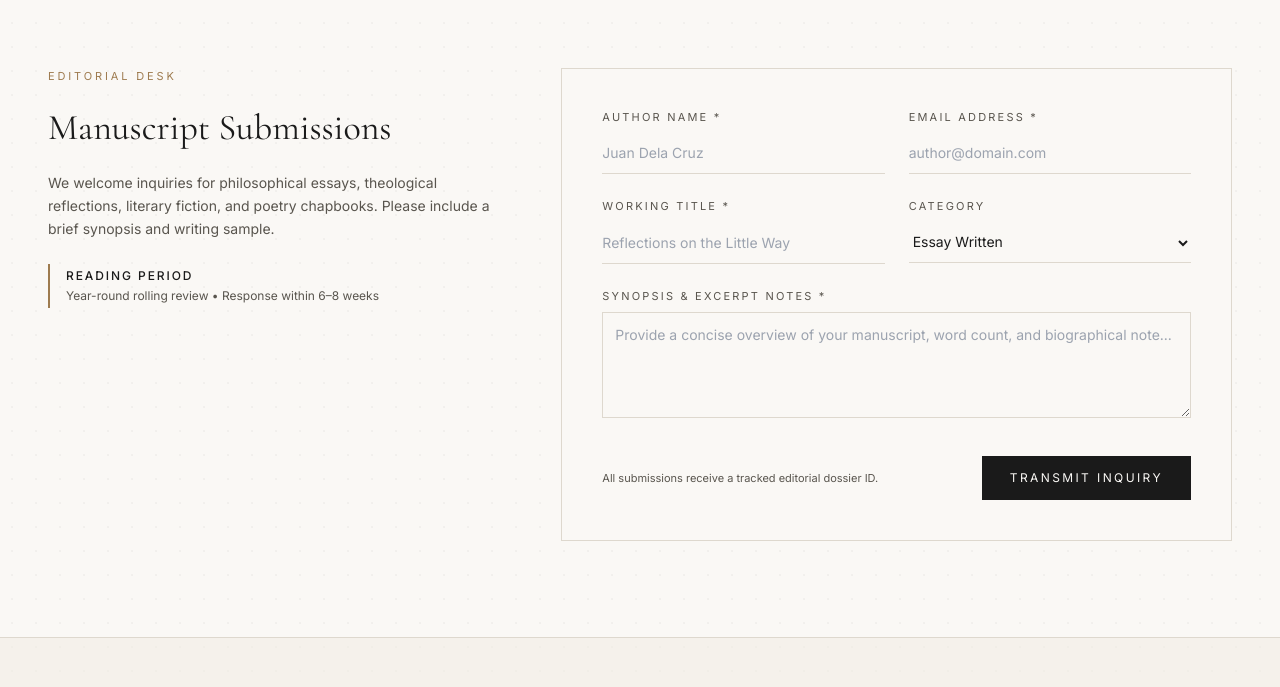
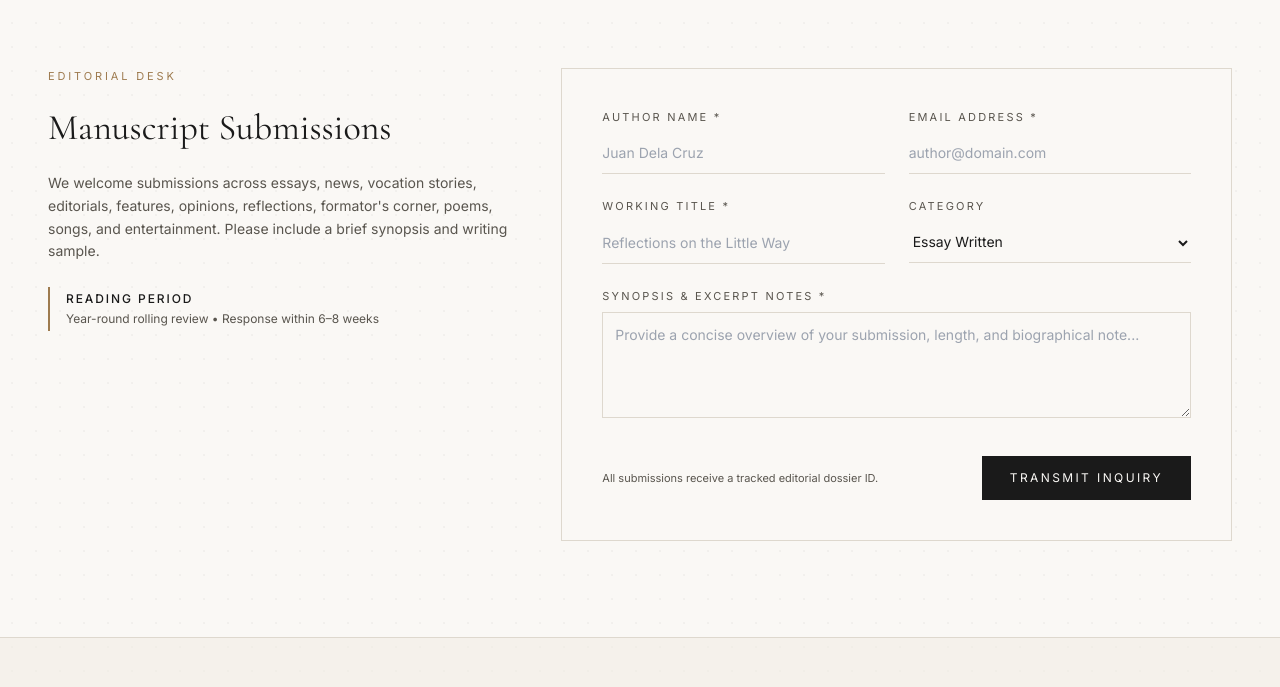
Before and after one commit to cmanzalay1-sys/LWCS-PARVA-VIA-PUBLICATION, a plain HTML site: page index.html in a window 1280 px wide. Shown: the part 1693-2380 px from the top of the page. Drawn offline with nearby package versions, Linux system fonts and the light colour scheme; a web font is replaced by a local one.

Commit message:
Update index.html

```diff
--- a/index.html
+++ b/index.html
@@ -216,7 +216,7 @@
           <p class="text-[11px] uppercase tracking-[0.26em] text-antiqueGold">Editorial Desk</p>
           <h2 class="font-serif text-4xl font-normal">Manuscript Submissions</h2>
           <p class="text-sm text-mutedInk leading-relaxed">
-            We welcome inquiries for philosophical essays, theological reflections, literary fiction, and poetry chapbooks. Please include a brief synopsis and writing sample.
+            We welcome submissions across essays, news, vocation stories, editorials, features, opinions, reflections, formator's corner, poems, songs, and entertainment. Please include a brief synopsis and writing sample.
           </p>
           <div class="border-l-2 border-antiqueGold pl-4 py-1 space-y-1 text-xs text-mutedInk">
             <p class="uppercase tracking-[0.16em] text-ink font-medium">Reading Period</p>
@@ -262,7 +262,7 @@
 
             <div>
               <label for="synopsis" class="block text-[11px] uppercase tracking-[0.2em] text-mutedInk mb-2">Synopsis &amp; Excerpt Notes *</label>
-              <textarea id="synopsis" rows="4" required placeholder="Provide a concise overview of your manuscript, word count, and biographical note..." class="w-full bg-transparent border border-hairline p-3 text-sm text-ink focus:outline-none focus:border-ink transition-colors"></textarea>
+              <textarea id="synopsis" rows="4" required placeholder="Provide a concise overview of your submission, length, and biographical note..." class="w-full bg-transparent border border-hairline p-3 text-sm text-ink focus:outline-none focus:border-ink transition-colors"></textarea>
             </div>
 
             <div class="flex flex-col sm:flex-row sm:items-center justify-between gap-4 pt-2">
```
